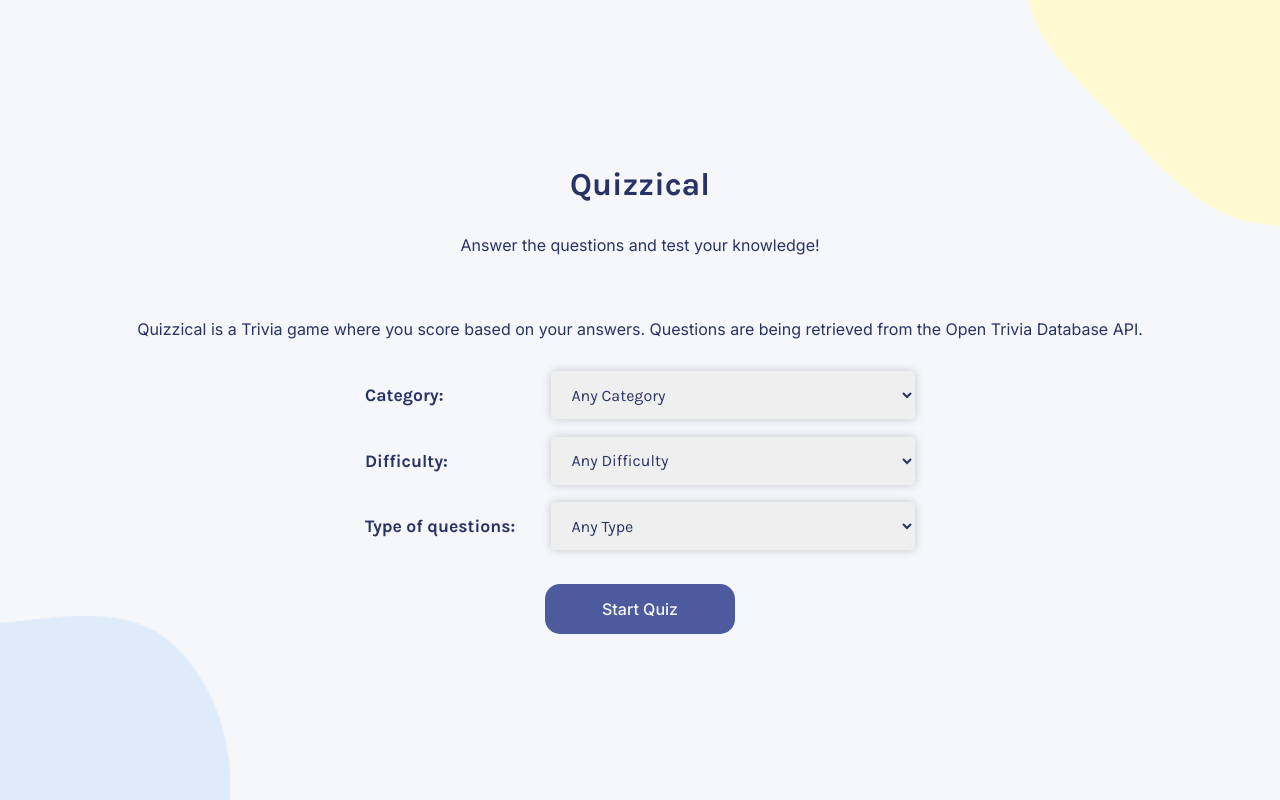
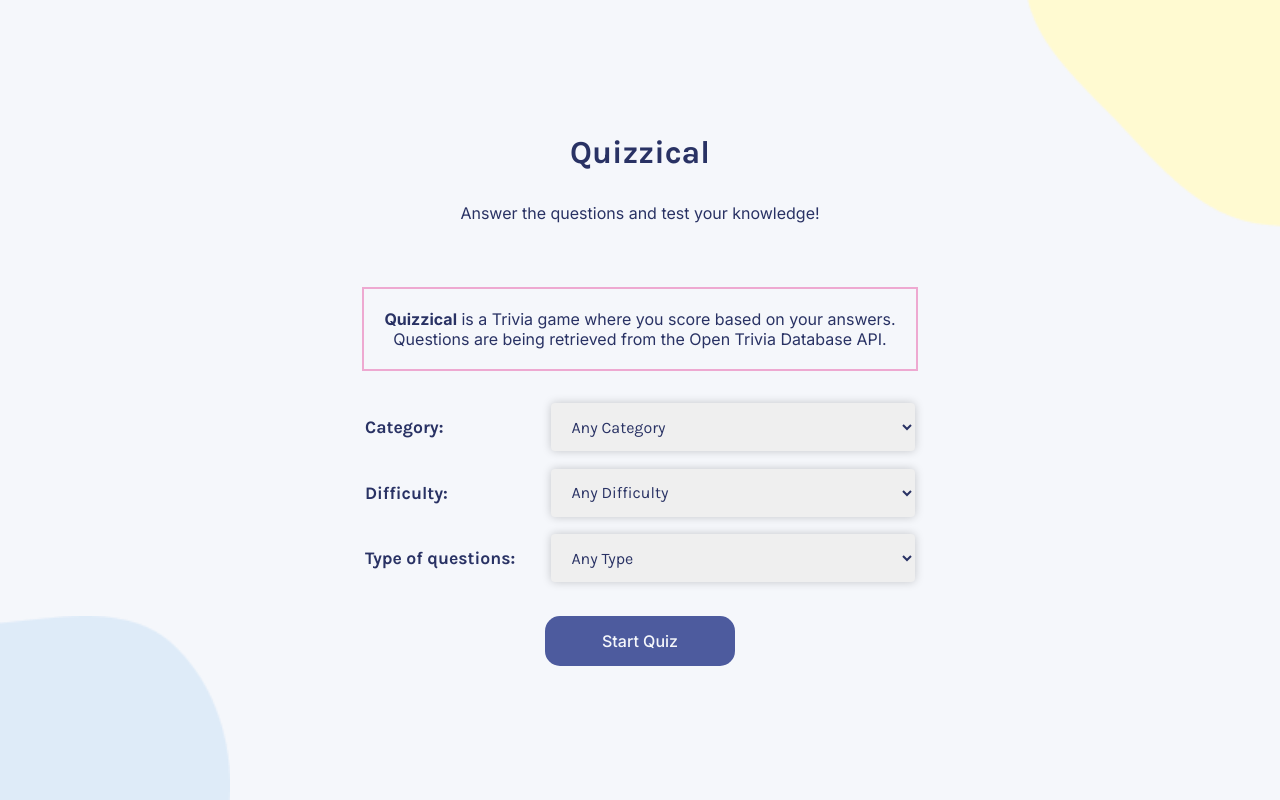
Before and after one commit to Yafira/quizzical, a React (Create React App) app: page / in a window 1280 px wide. Built offline with nearby package versions, Linux system fonts and the light colour scheme.

Commit message:
added style to game description

```diff
--- a/src/App.css
+++ b/src/App.css
@@ -48,8 +48,17 @@
 	transform: translate(-50%, -50%);
 }
 
-.game-text {
+.game-text,
+.game-description {
 	text-align: center;
+}
+
+.game-description {
+	border: #eea9d1 2px solid;
+	display: block;
+	padding: 20px;
+	align-items: center;
+	justify-content: space-around;
 }
 
 .gameOptions-container {
--- a/src/App.js
+++ b/src/App.js
@@ -47,8 +47,9 @@
 						Answer the questions and test your knowledge!
 					</p>
 					<p className='game-description'>
-						Quizzical is a Trivia game where you score based on your answers.
-						Questions are being retrieved from the Open Trivia Database API.
+						<b>Quizzical</b> is a Trivia game where you score based on your
+						answers. <br></br>Questions are being retrieved from the Open Trivia
+						Database API.
 					</p>
 
 					{showNoQuestionsError && (
```
